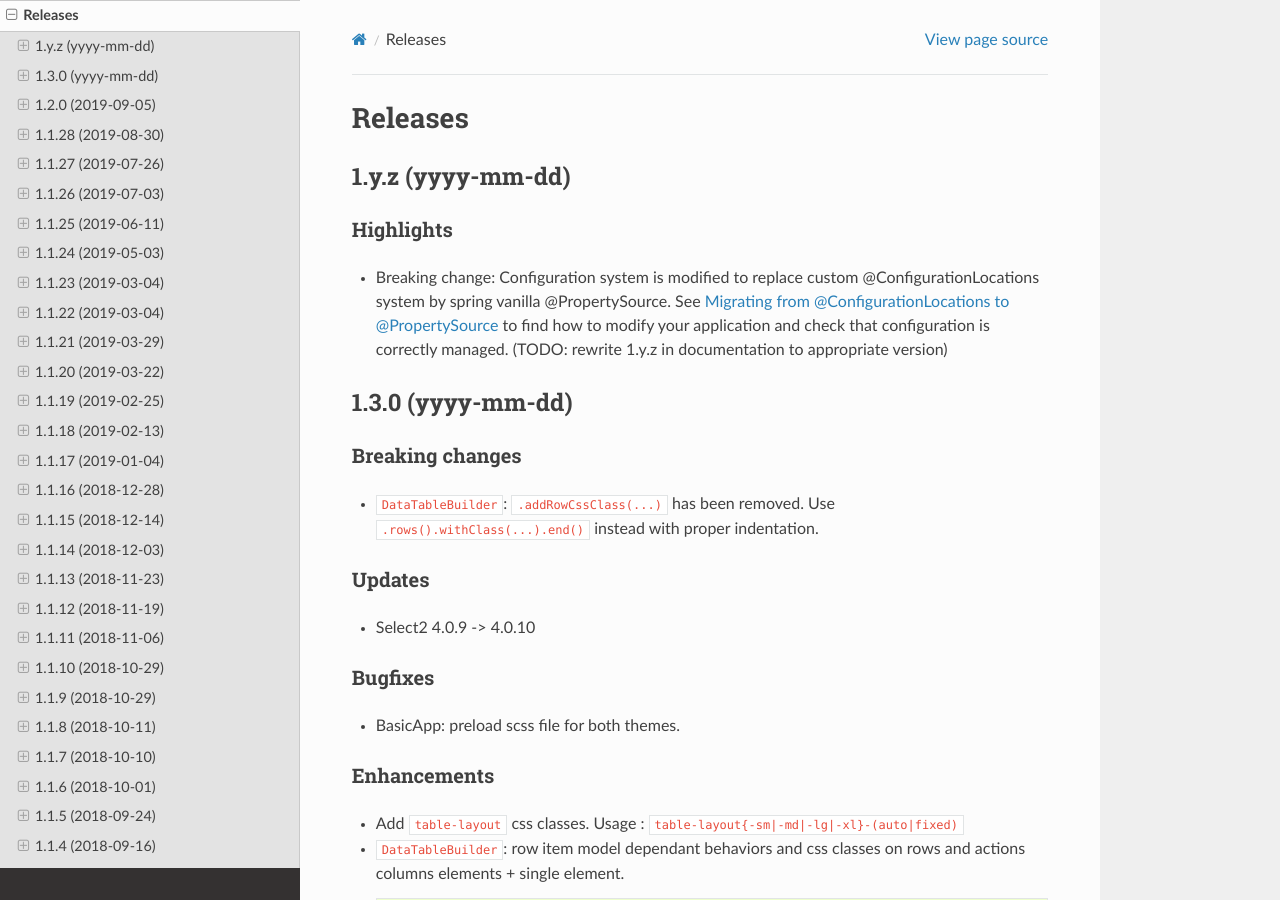
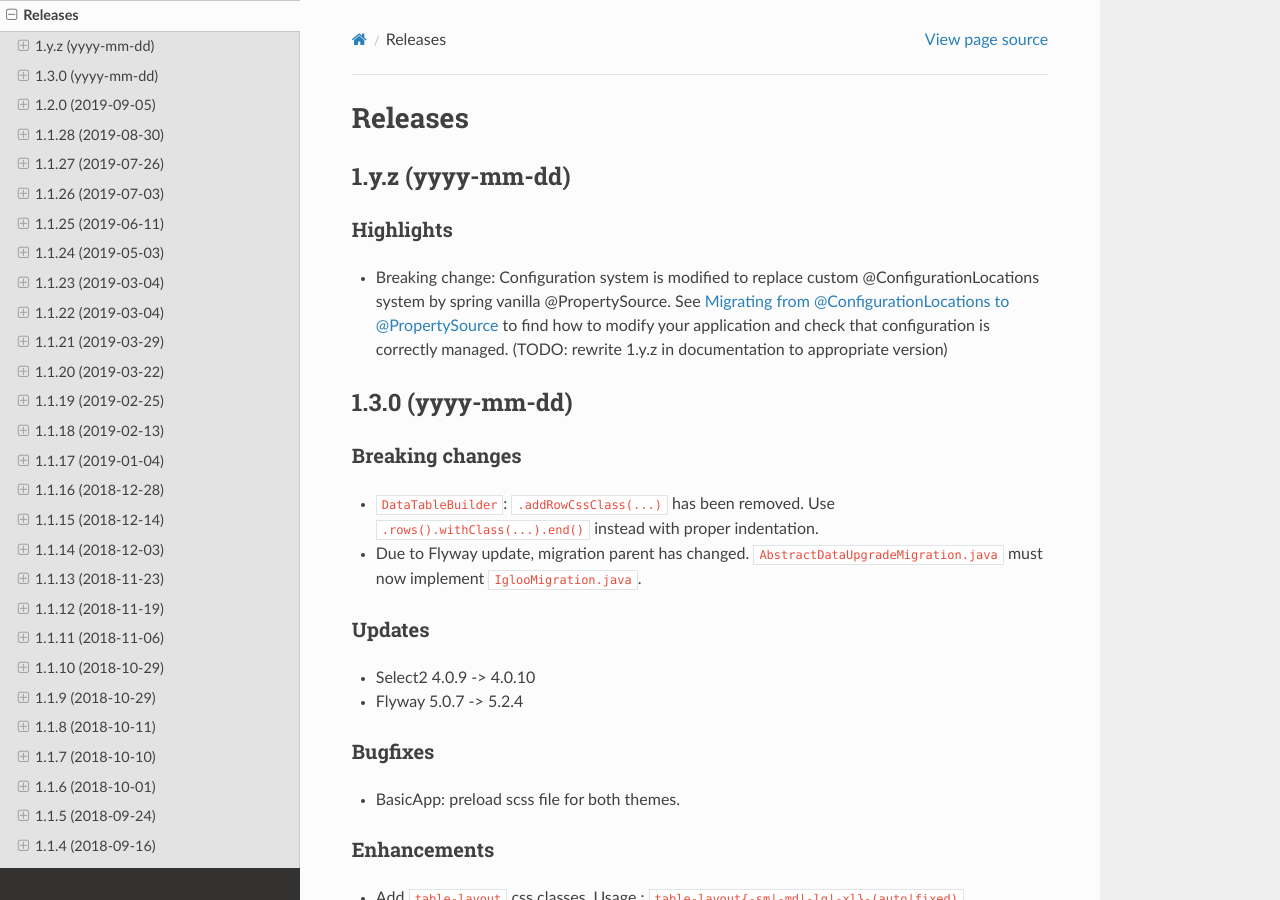
Before and after one commit to igloo-project/igloo-doc, a Sphinx documentation site: the page built from source/release-notes/releases.rst, in a window 1280 px wide and 900 px high. Built offline with Sphinx 7.4.7 and the Read the Docs theme 2.0.0, drawn with Linux system fonts in a browser that asks for light colours.

Commit message:
Release 1.3.0 : flyway 5.0.7 -> 5.2.4

```diff
--- a/source/release-notes/releases.rst
+++ b/source/release-notes/releases.rst
@@ -26,11 +26,15 @@ Breaking changes
 
 * ``DataTableBuilder``: ``.addRowCssClass(...)`` has been removed. Use
   ``.rows().withClass(...).end()`` instead with proper indentation.
+* Due to Flyway update, migration parent has changed.
+  ``AbstractDataUpgradeMigration.java`` must now implement
+  ``IglooMigration.java``.
 
 Updates
 *******
 
 * Select2 4.0.9 -> 4.0.10
+* Flyway 5.0.7 -> 5.2.4
 
 Bugfixes
 ********
```
